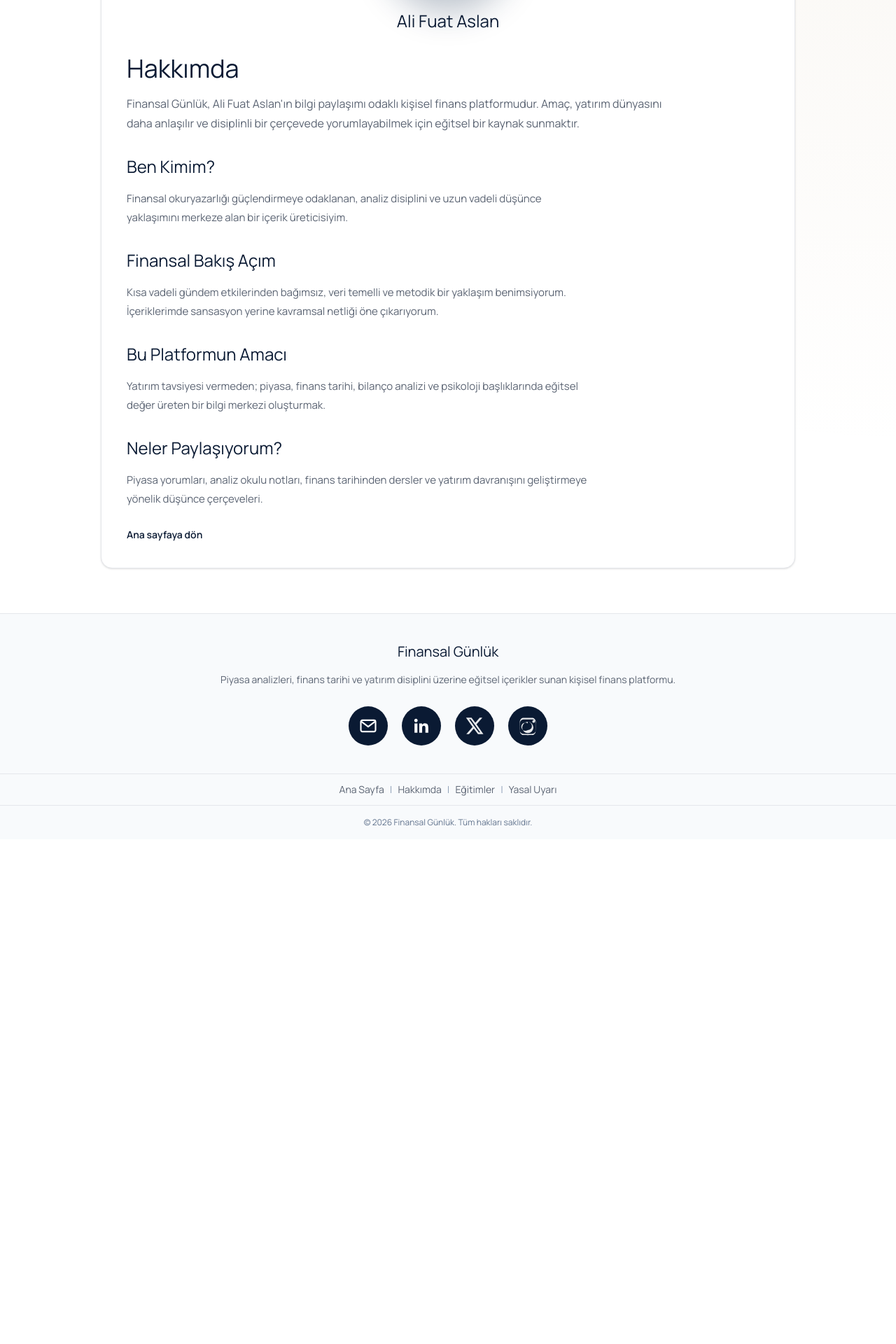
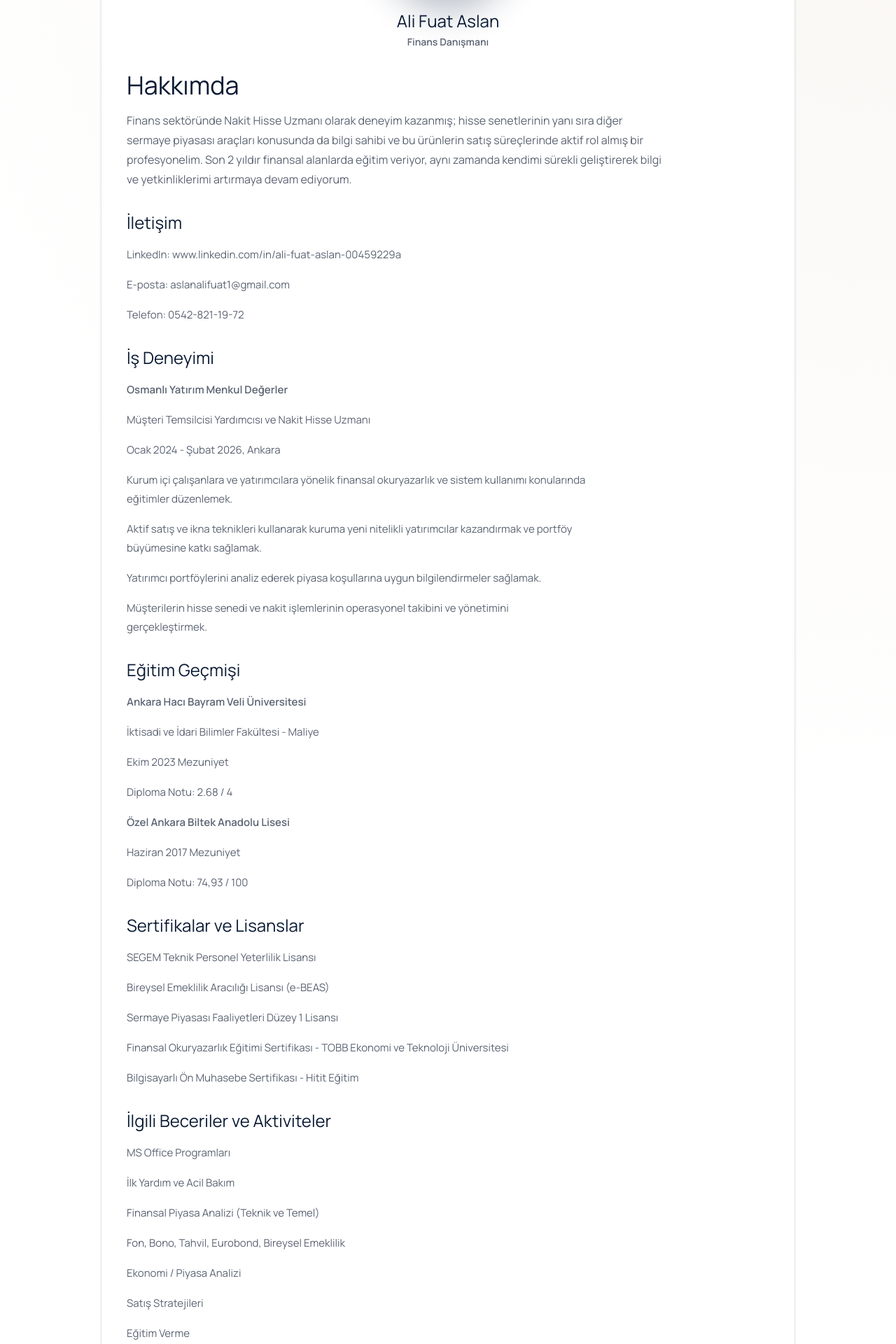
Before and after one commit to ubterzioglu/alifuataslan, a Next.js app: page /hakkimda in a window 1280 px wide. Shown: the part 360-2280 px from the top of the page at 70% size. Before the commit the page ends 1559 px from the top, so only its background shows below. Built offline with nearby package versions, Linux system fonts and the light colour scheme.

Commit message:
Add CV details to About page

```diff
--- a/components/about-page-content.tsx
+++ b/components/about-page-content.tsx
@@ -17,38 +17,64 @@ export function AboutPageContent() {
             />
           </div>
           <p className="mt-4 font-[var(--font-serif)] text-2xl text-[var(--color-navy)]">Ali Fuat Aslan</p>
+          <p className="mt-1 text-sm font-semibold text-[var(--color-slate)]">Finans Danışmanı</p>
         </div>
 
         <h1 className="mt-8 font-[var(--font-serif)] text-3xl text-[var(--color-navy)] md:text-4xl">Hakkımda</h1>
         <p className="mt-4 max-w-3xl text-sm leading-7 text-[var(--color-slate)] md:text-base">
-          Finansal Günlük, Ali Fuat Aslan'ın bilgi paylaşımı odaklı kişisel finans platformudur. Amaç, yatırım dünyasını daha
-          anlaşılır ve disiplinli bir çerçevede yorumlayabilmek için eğitsel bir kaynak sunmaktır.
+          Finans sektöründe Nakit Hisse Uzmanı olarak deneyim kazanmış; hisse senetlerinin yanı sıra diğer sermaye piyasası
+          araçları konusunda da bilgi sahibi ve bu ürünlerin satış süreçlerinde aktif rol almış bir profesyonelim. Son 2 yıldır
+          finansal alanlarda eğitim veriyor, aynı zamanda kendimi sürekli geliştirerek bilgi ve yetkinliklerimi artırmaya devam
+          ediyorum.
         </p>
 
         <div className="prose-content mt-8 text-[15px] text-[var(--color-slate)]">
-          <h2 className="font-[var(--font-serif)] text-2xl">Ben Kimim?</h2>
+          <h2 className="font-[var(--font-serif)] text-2xl">İletişim</h2>
+          <p>LinkedIn: www.linkedin.com/in/ali-fuat-aslan-00459229a</p>
+          <p>E-posta: aslanalifuat1@gmail.com</p>
+          <p>Telefon: 0542-821-19-72</p>
+
+          <h2 className="font-[var(--font-serif)] text-2xl">İş Deneyimi</h2>
+          <p className="font-semibold">Osmanlı Yatırım Menkul Değerler</p>
+          <p>Müşteri Temsilcisi Yardımcısı ve Nakit Hisse Uzmanı</p>
+          <p>Ocak 2024 - Şubat 2026, Ankara</p>
           <p>
-            Finansal okuryazarlığı güçlendirmeye odaklanan, analiz disiplini ve uzun vadeli düşünce yaklaşımını merkeze alan bir
-            içerik üreticisiyim.
+            Kurum içi çalışanlara ve yatırımcılara yönelik finansal okuryazarlık ve sistem kullanımı konularında eğitimler
+            düzenlemek.
           </p>
+          <p>
+            Aktif satış ve ikna teknikleri kullanarak kuruma yeni nitelikli yatırımcılar kazandırmak ve portföy büyümesine katkı
+            sağlamak.
+          </p>
+          <p>Yatırımcı portföylerini analiz ederek piyasa koşullarına uygun bilgilendirmeler sağlamak.</p>
+          <p>Müşterilerin hisse senedi ve nakit işlemlerinin operasyonel takibini ve yönetimini gerçekleştirmek.</p>
 
-          <h2 className="font-[var(--font-serif)] text-2xl">Finansal Bakış Açım</h2>
-          <p>
-            Kısa vadeli gündem etkilerinden bağımsız, veri temelli ve metodik bir yaklaşım benimsiyorum. İçeriklerimde sansasyon
-            yerine kavramsal netliği öne çıkarıyorum.
-          </p>
+          <h2 className="font-[var(--font-serif)] text-2xl">Eğitim Geçmişi</h2>
+          <p className="font-semibold">Ankara Hacı Bayram Veli Üniversitesi</p>
+          <p>İktisadi ve İdari Bilimler Fakültesi - Maliye</p>
+          <p>Ekim 2023 Mezuniyet</p>
+          <p>Diploma Notu: 2.68 / 4</p>
 
-          <h2 className="font-[var(--font-serif)] text-2xl">Bu Platformun Amacı</h2>
-          <p>
-            Yatırım tavsiyesi vermeden; piyasa, finans tarihi, bilanço analizi ve psikoloji başlıklarında eğitsel değer üreten bir
-            bilgi merkezi oluşturmak.
-          </p>
+          <p className="mt-4 font-semibold">Özel Ankara Biltek Anadolu Lisesi</p>
+          <p>Haziran 2017 Mezuniyet</p>
+          <p>Diploma Notu: 74,93 / 100</p>
 
-          <h2 className="font-[var(--font-serif)] text-2xl">Neler Paylaşıyorum?</h2>
-          <p>
-            Piyasa yorumları, analiz okulu notları, finans tarihinden dersler ve yatırım davranışını geliştirmeye yönelik düşünce
-            çerçeveleri.
-          </p>
+          <h2 className="font-[var(--font-serif)] text-2xl">Sertifikalar ve Lisanslar</h2>
+          <p>SEGEM Teknik Personel Yeterlilik Lisansı</p>
+          <p>Bireysel Emeklilik Aracılığı Lisansı (e-BEAS)</p>
+          <p>Sermaye Piyasası Faaliyetleri Düzey 1 Lisansı</p>
+          <p>Finansal Okuryazarlık Eğitimi Sertifikası - TOBB Ekonomi ve Teknoloji Üniversitesi</p>
+          <p>Bilgisayarlı Ön Muhasebe Sertifikası - Hitit Eğitim</p>
+
+          <h2 className="font-[var(--font-serif)] text-2xl">İlgili Beceriler ve Aktiviteler</h2>
+          <p>MS Office Programları</p>
+          <p>İlk Yardım ve Acil Bakım</p>
+          <p>Finansal Piyasa Analizi (Teknik ve Temel)</p>
+          <p>Fon, Bono, Tahvil, Eurobond, Bireysel Emeklilik</p>
+          <p>Ekonomi / Piyasa Analizi</p>
+          <p>Satış Stratejileri</p>
+          <p>Eğitim Verme</p>
+          <p>Doğa Yürüyüşü, Basketbol, Lego Koleksiyonerliği, Tiyatro</p>
         </div>
 
         <Link href="/" className="focus-ring mt-7 inline-flex text-sm font-semibold text-[var(--color-navy)] underline-offset-4 hover:underline">
```
